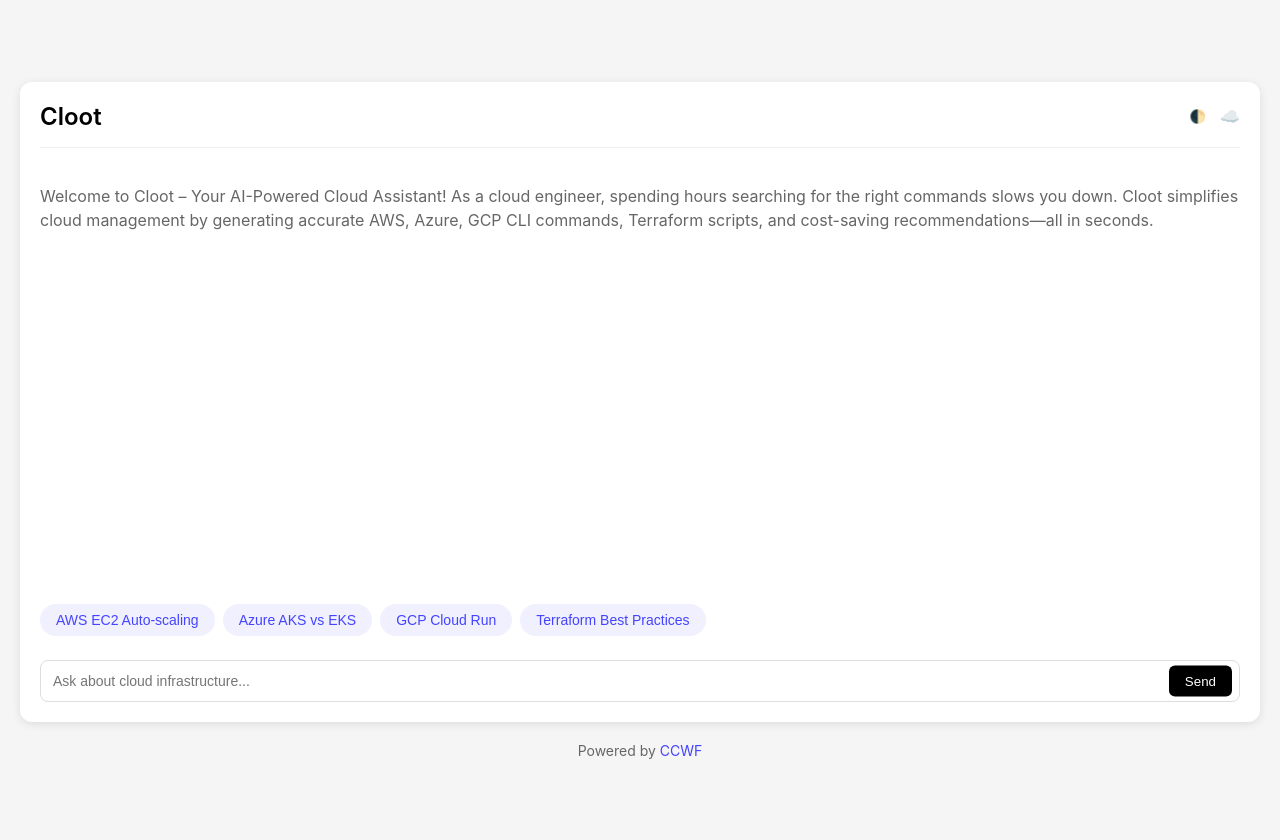
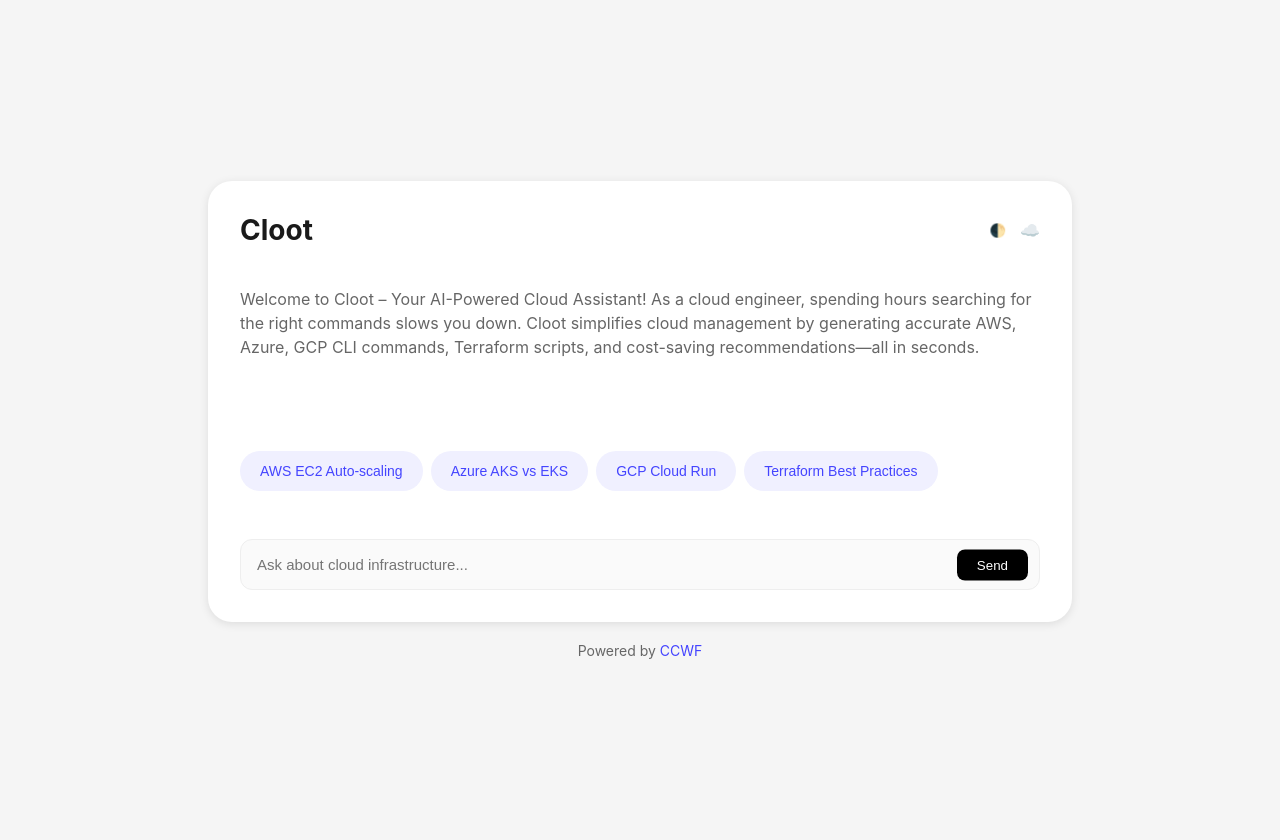
Before and after one commit to cloudcwfranck/cloot, a Flask app: page / in a window 1280 px wide. Run offline with Flask 3, Linux system fonts and the light colour scheme; parts of the project's set-up code (start-up, migrations or seed data) failed here and were passed over; some libraries are stand-ins or nearby versions.

Commit message:
Assistant checkpoint: Update UI styling to match screenshot
Assistant generated file changes:
- templates/index.html: Update container styles for a cleaner look, Update suggestion pills style, Update input styling, Update header and footer styles

---

User prompt:

I want it to be like on the sreenshot.

```diff
--- a/templates/index.html
+++ b/templates/index.html
@@ -31,27 +31,28 @@
         }
         .chat-container {
             width: 100%;
-            max-width: 1200px;
-            min-height: 600px;
+            max-width: 800px;
             background: white;
-            border-radius: 12px;
+            border-radius: 24px;
             box-shadow: 0 2px 10px rgba(0,0,0,0.1);
-            padding: 20px;
+            padding: 32px;
             display: flex;
             flex-direction: column;
+            gap: 24px;
         }
         .header {
             display: flex;
             align-items: center;
             justify-content: space-between;
-            margin-bottom: 20px;
-            border-bottom: 1px solid #eee;
-            padding-bottom: 16px;
+            margin-bottom: 0;
+            padding-bottom: 0;
+            border: none;
         }
         .title {
-            font-size: 24px;
-            font-weight: 600;
+            font-size: 28px;
+            font-weight: 700;
             margin: 0;
+            color: #1a1a1a;
         }
         .theme-controls {
             display: flex;
@@ -70,12 +71,13 @@
         }
         .suggestion-pill {
             background: #f0f0ff;
-            padding: 8px 16px;
-            border-radius: 16px;
+            padding: 12px 20px;
+            border-radius: 20px;
             font-size: 14px;
             cursor: pointer;
             border: none;
             color: #4444ff;
+            transition: background 0.2s;
         }
         .suggestion-pill:hover {
             background: #e0e0ff;
@@ -91,23 +93,25 @@
         }
         .message-input {
             width: 100%;
-            padding: 12px;
-            border: 1px solid #ddd;
-            border-radius: 8px;
-            font-size: 14px;
+            padding: 16px;
+            border: 1px solid #eee;
+            border-radius: 12px;
+            font-size: 15px;
             box-sizing: border-box;
+            background: #fafafa;
         }
         .send-button {
             position: absolute;
-            right: 8px;
+            right: 12px;
             top: 50%;
             transform: translateY(-50%);
             background: #000;
             color: white;
             border: none;
-            padding: 8px 16px;
-            border-radius: 6px;
+            padding: 8px 20px;
+            border-radius: 8px;
             cursor: pointer;
+            font-weight: 500;
         }
         .code-block {
             position: relative;
```
